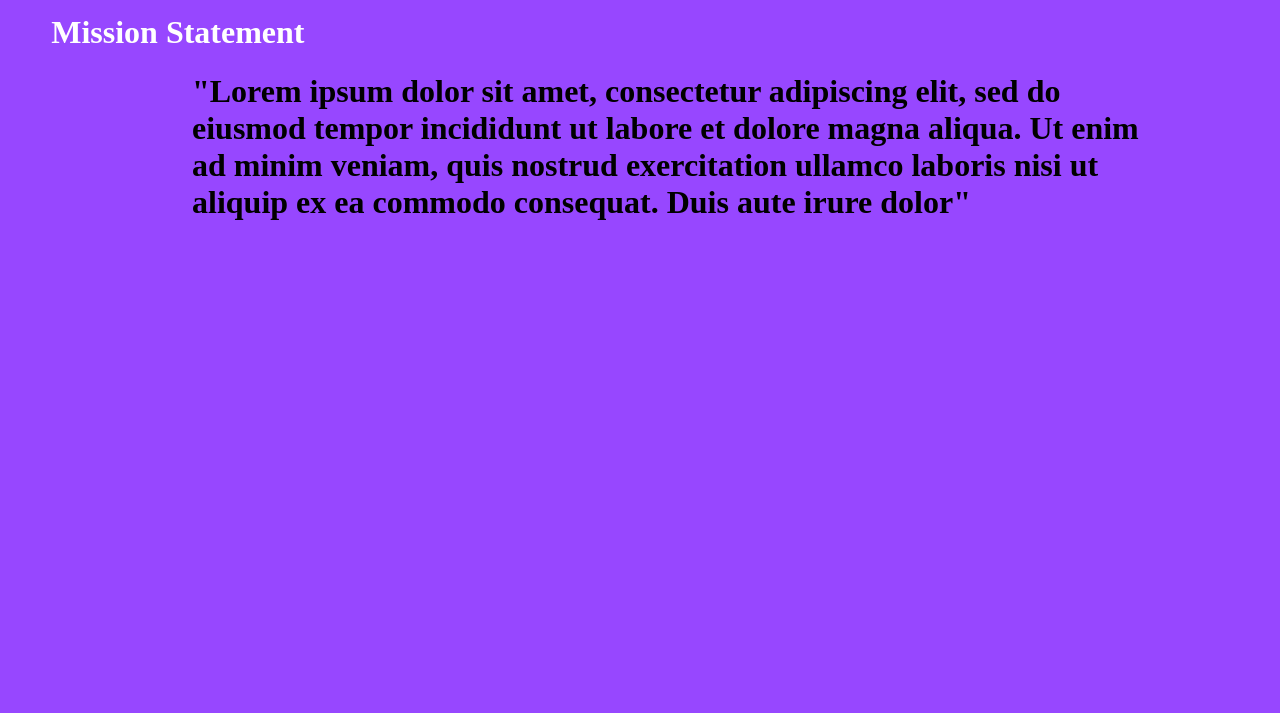
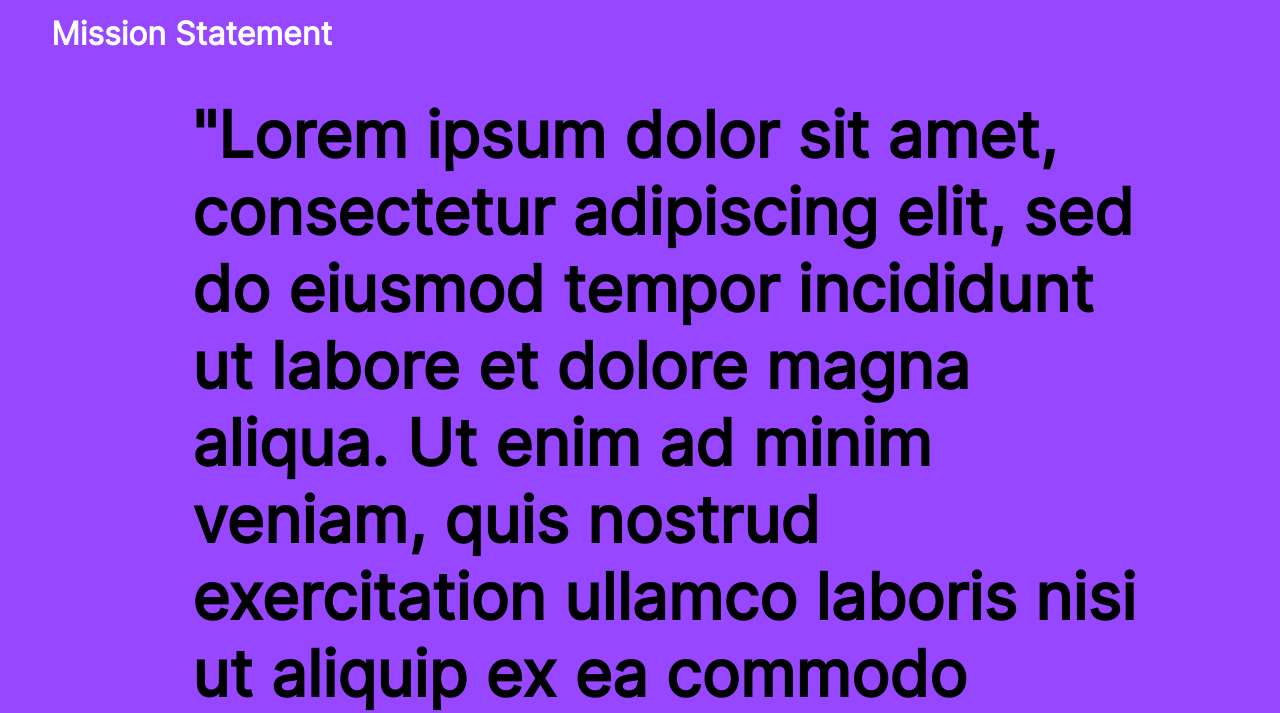
Before and after one commit to mvanditc/WebAppVIP, a plain HTML site: page html/aboutUsPage.html in a window 1280 px wide. Shown: the part 107-820 px from the top of the page. Drawn offline with Linux system fonts and the light colour scheme; files whose address does not match are found by name.

Commit message:
notes added about @media use

```diff
--- a/css/aboutUsPage.css
+++ b/css/aboutUsPage.css
@@ -8,6 +8,7 @@ body {
     color: white;
     margin: 0;
     padding: 0;
+    font-family: "font1";
 }
 
 .mission-statement {
@@ -24,3 +25,24 @@ body {
     width:75%;
 
 }
+
+/* For screens smaller than 389 pixels */
+@media (max-width: 280px) {
+    .mission-statement-content{
+        font-size: 1em;
+    }
+}
+
+/* For screens larger than 389 pixels */
+@media (min-width: 390px) {
+    .mission-statement-content{
+        font-size: 1.5em;
+    }
+}
+
+/* For screens larger than 768 pixels */
+@media (min-width: 769px) {
+    .mission-statement-content{
+        font-size: 2em;
+    }
+}
```
